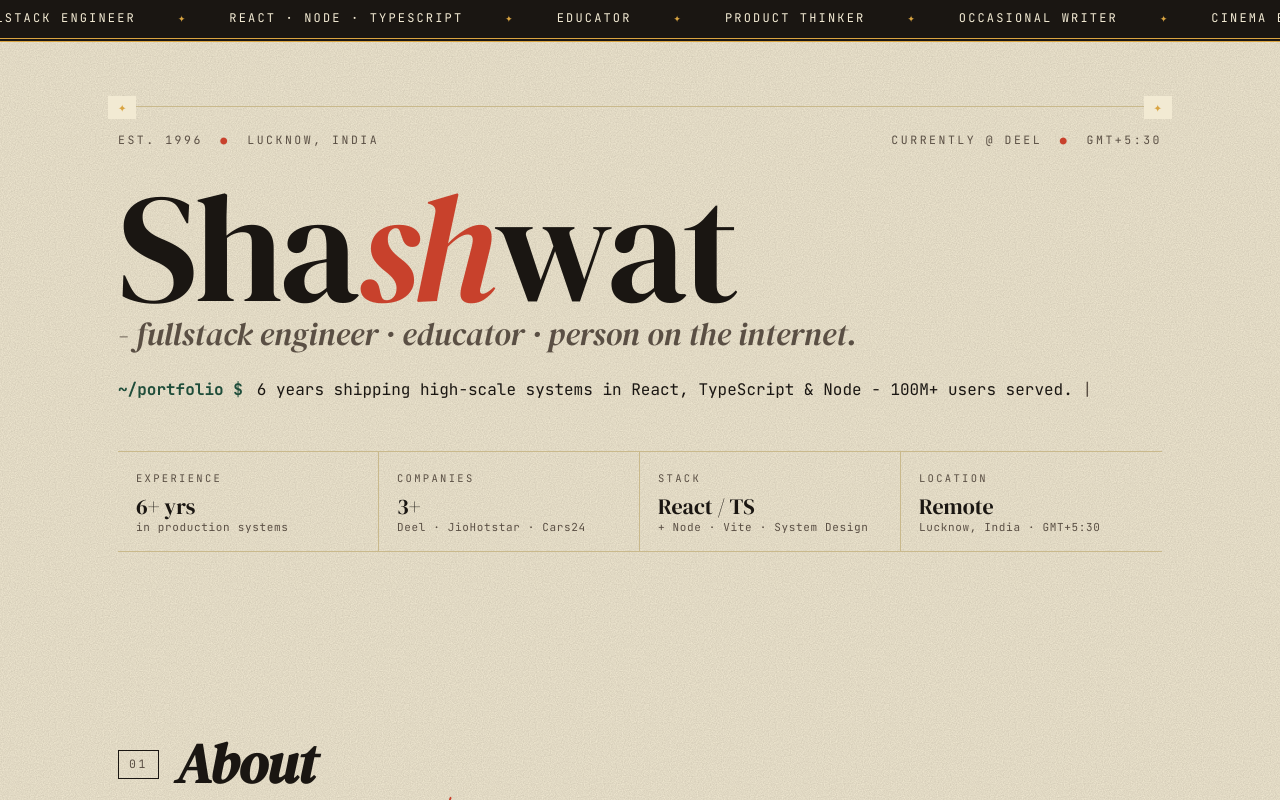
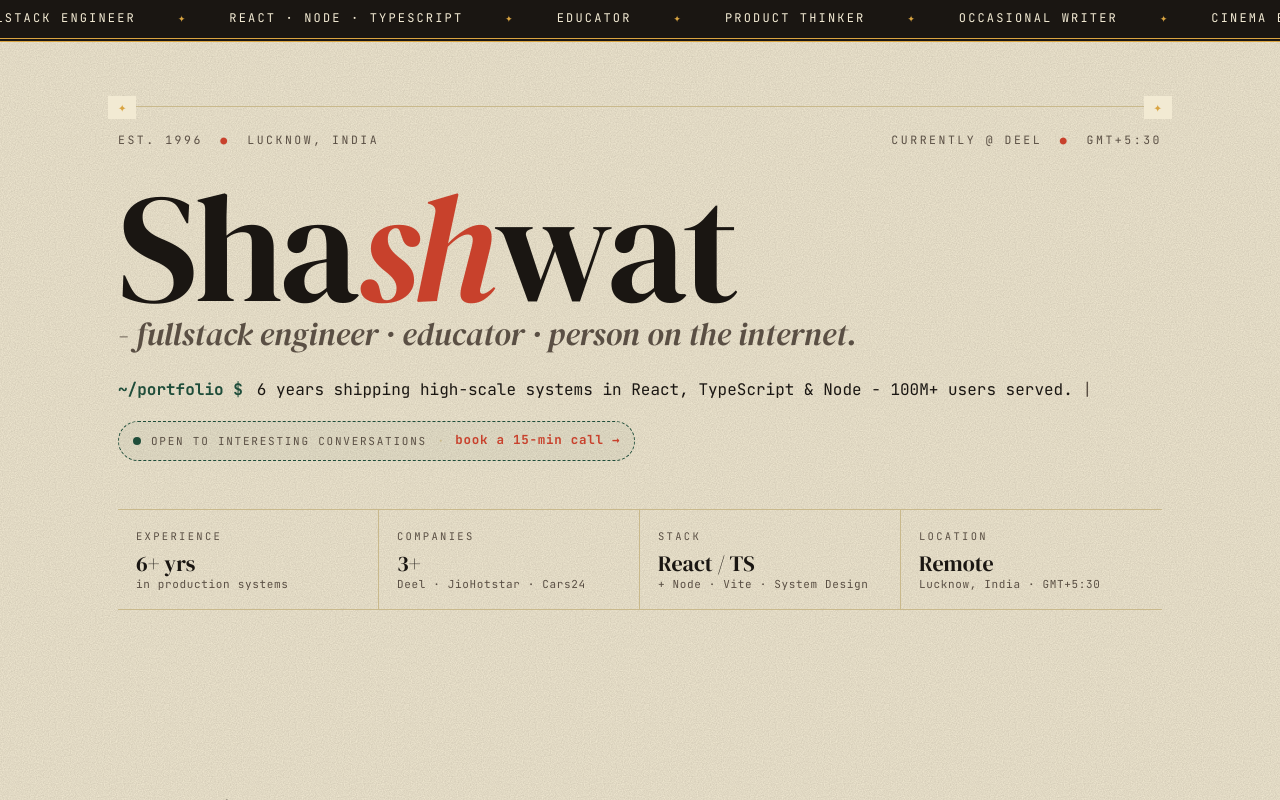
Before and after one commit to SBagaria2710/portfolio, a React (Vite) app: page / in a window 1280 px wide. Shown: the top 800 px of the page. Built offline with nearby package versions, Linux system fonts and the light colour scheme.

Commit message:
feat: add availability signal to hero and floating CTA chip

```diff
--- /dev/null
+++ b/src/components/AvailabilityChip.tsx
@@ -0,0 +1,41 @@
+import { useEffect, useState } from 'react';
+
+export default function AvailabilityChip() {
+  const [visible, setVisible] = useState(false);
+
+  useEffect(() => {
+    const hero = document.querySelector('.hero');
+    const footer = document.querySelector('footer');
+
+    let heroOut = false;
+    let footerIn = false;
+    const update = () => setVisible(heroOut && !footerIn);
+
+    const heroIO = new IntersectionObserver(
+      ([entry]) => { heroOut = !entry.isIntersecting; update(); },
+      { threshold: 0.1 }
+    );
+    const footerIO = new IntersectionObserver(
+      ([entry]) => { footerIn = entry.isIntersecting; update(); },
+      { threshold: 0.05 }
+    );
+
+    if (hero) heroIO.observe(hero);
+    if (footer) footerIO.observe(footer);
+    return () => { heroIO.disconnect(); footerIO.disconnect(); };
+  }, []);
+
+  return (
+    <a
+      className={`avail-chip${visible ? ' avail-chip--in' : ''}`}
+      href="https://calendly.com/sbagaria2710/discovery-call-shashwat"
+      target="_blank"
+      rel="noopener noreferrer"
+      aria-hidden={!visible}
+      tabIndex={visible ? 0 : -1}
+    >
+      <span className="avail-chip__dot" aria-hidden="true" />
+      <span>book a 15-min call →</span>
+    </a>
+  );
+}
--- a/src/components/sections/Hero.tsx
+++ b/src/components/sections/Hero.tsx
@@ -33,6 +33,18 @@ export default function Hero() {
             <span>6 years shipping high-scale systems in React, TypeScript & Node - 100M+ users served.<span className="pipe"> |</span><span className="cursor" aria-hidden="true" /></span>
           </div>
 
+          <a
+            className="hero__avail"
+            href="https://calendly.com/sbagaria2710/discovery-call-shashwat"
+            target="_blank"
+            rel="noopener noreferrer"
+          >
+            <span className="hero__avail__dot" aria-hidden="true" />
+            <span className="hero__avail__label">Open to interesting conversations</span>
+            <span className="hero__avail__sep" aria-hidden="true">·</span>
+            <span className="hero__avail__cta">book a 15-min call →</span>
+          </a>
+
           <dl className="hero__stats">
             <div><dt>Experience</dt><dd>6+ yrs<small>in production systems</small></dd></div>
             <div><dt>Companies</dt><dd>3+<small>Deel · JioHotstar · Cars24</small></dd></div>
--- a/src/components/sections/SideProjects.tsx
+++ b/src/components/sections/SideProjects.tsx
@@ -25,13 +25,13 @@ export default function SideProjects() {
             <p className="stack"><span className="chip">JavaScript</span><span className="chip">Chrome APIs</span></p>
           </a>
 
-          <div className="card card--alt reveal">
+          <a className="card reveal" href="https://github.com/Slurppy-Inc/" target="_blank" rel="noopener noreferrer">
             <span className="card__tag">Self · 2020</span>
             <h3>Slurppy</h3>
             <p className="yr">NextJS · PWA · GraphQL · AWS</p>
             <p className="desc">Restaurant ordering app: browse the menu, place an order, track it - all from your seat. Built two apps (Slurppy Lens + Console) and onboarded 5 restaurants across Lucknow.</p>
             <p className="stack"><span className="chip">NextJS</span><span className="chip">TypeScript</span><span className="chip">GraphQL</span><span className="chip">AWS</span></p>
-          </div>
+          </a>
 
           <a className="card reveal" href="https://wall-eth.vercel.app/" target="_blank" rel="noopener noreferrer">
             <span className="card__tag">Web3 · Experiment</span>
--- a/src/index.css
+++ b/src/index.css
@@ -145,6 +145,74 @@ p { margin: 0 0 1em; }
 }
 .hero__cursorline .prompt { color: var(--rivendell); font-weight: 700; }
 .hero__cursorline .pipe   { color: var(--ink-2); }
+.hero__avail {
+  display: inline-flex; align-items: center; gap: 10px;
+  margin-top: 18px; padding: 8px 14px;
+  border: 1.5px dashed var(--rivendell); border-radius: 999px;
+  font-family: var(--mono); font-size: 12.5px;
+  letter-spacing: 0.06em; color: var(--ink);
+  background: rgba(31, 77, 58, 0.04);
+  transition: background 160ms ease, transform 160ms ease;
+}
+.hero__avail:hover { background: rgba(31, 77, 58, 0.1); transform: translateY(-1px); }
+.hero__avail__dot {
+  width: 8px; height: 8px; border-radius: 50%;
+  background: var(--rivendell); position: relative;
+  box-shadow: 0 0 0 0 rgba(31, 77, 58, 0.5);
+  animation: pulse 1.8s ease-out infinite;
+}
+.hero__avail__label { text-transform: uppercase; letter-spacing: 0.16em; font-size: 11px; color: var(--ink-2); }
+.hero__avail__sep   { color: var(--rule); }
+.hero__avail__cta {
+  color: var(--rust); font-weight: 700;
+  border-bottom: 1.5px solid transparent;
+  transition: border-color 160ms ease;
+}
+.hero__avail:hover .hero__avail__cta { border-bottom-color: var(--rust); }
+@keyframes pulse {
+  0%   { box-shadow: 0 0 0 0 rgba(31, 77, 58, 0.55); }
+  70%  { box-shadow: 0 0 0 10px rgba(31, 77, 58, 0); }
+  100% { box-shadow: 0 0 0 0 rgba(31, 77, 58, 0); }
+}
+.avail-chip {
+  position: fixed; right: 22px; bottom: 22px; z-index: 40;
+  display: inline-flex; align-items: center; gap: 10px;
+  padding: 10px 16px;
+  background: var(--ink); color: var(--cream);
+  font-family: var(--mono); font-size: 12.5px; letter-spacing: 0.06em;
+  border: 1.5px solid var(--gold); border-radius: 999px;
+  box-shadow: 4px 4px 0 var(--rust);
+  text-decoration: none;
+  opacity: 0; transform: translateY(140%);
+  pointer-events: none;
+  transition: opacity 240ms ease,
+              transform 320ms cubic-bezier(0.2, 0.8, 0.2, 1),
+              box-shadow 180ms cubic-bezier(0.2, 0.8, 0.2, 1),
+              border-color 180ms ease;
+}
+.avail-chip--in { opacity: 1; transform: translateY(0); pointer-events: auto; }
+.avail-chip--in:hover {
+  transform: translate(4px, 4px);
+  box-shadow: 0 0 0 var(--rust);
+  border-color: var(--cream);
+}
+.avail-chip--in:active {
+  transform: translate(4px, 4px);
+  box-shadow: 0 0 0 var(--rust);
+}
+.avail-chip__dot {
+  width: 8px; height: 8px; border-radius: 50%;
+  background: #5cd693;
+  animation: chip-pulse 1.8s ease-out infinite;
+}
+@keyframes chip-pulse {
+  0%   { box-shadow: 0 0 0 0 rgba(92, 214, 147, 0.6); }
+  70%  { box-shadow: 0 0 0 10px rgba(92, 214, 147, 0); }
+  100% { box-shadow: 0 0 0 0 rgba(92, 214, 147, 0); }
+}
+@media (max-width: 520px) {
+  .avail-chip { right: 14px; bottom: 14px; padding: 8px 14px; font-size: 11.5px; }
+}
 .cursor {
   display: inline-block; width: 0.55em; height: 1.05em;
   margin-left: 2px; vertical-align: -0.16em;
@@ -537,6 +605,8 @@ footer { margin-top: 88px; padding: 56px 0 100px; border-top: 4px double var(--i
   .hero__name { font-size: 64px; }
   .hero__cursorline { font-size: 14px; }
   .hero__topbar span:last-child { display: none; }
+  .hero__avail { font-size: 11.5px; padding: 7px 12px; gap: 8px; }
+  .hero__avail__sep, .hero__avail__label { display: none; }
   body { font-size: 14.5px; }
   .currently dl { grid-template-columns: 1fr; row-gap: 4px; }
   .currently dl dt { padding-top: 12px; }
@@ -545,7 +615,7 @@ footer { margin-top: 88px; padding: 56px 0 100px; border-top: 4px double var(--i
   .foot-links .dot { margin: 0 4px; }
 }
 @media (prefers-reduced-motion: reduce) {
-  .cursor, .ticker__rail, .marauder span, .vinyl, .train span, .soot-swarm .soot { animation: none; }
+  .cursor, .ticker__rail, .marauder span, .vinyl, .train span, .soot-swarm .soot, .hero__avail__dot, .avail-chip__dot { animation: none; }
   .reveal { opacity: 1; transform: none; transition: none; }
   .soot:hover { animation: none; }
   html { scroll-behavior: auto; }
--- a/src/pages/Home.tsx
+++ b/src/pages/Home.tsx
@@ -10,6 +10,7 @@ import Teaching from '../components/sections/Teaching';
 // import Writing from '../components/sections/Writing';
 import Listen from '../components/sections/Listen';
 import Footer from '../components/Footer';
+import AvailabilityChip from '../components/AvailabilityChip';
 
 export default function Home() {
   useTabTitle('Shashwat: Engineer & Educator');
@@ -33,6 +34,7 @@ export default function Home() {
           showSoot={true}
         />
       </div>
+      <AvailabilityChip />
     </>
   );
 }
```
